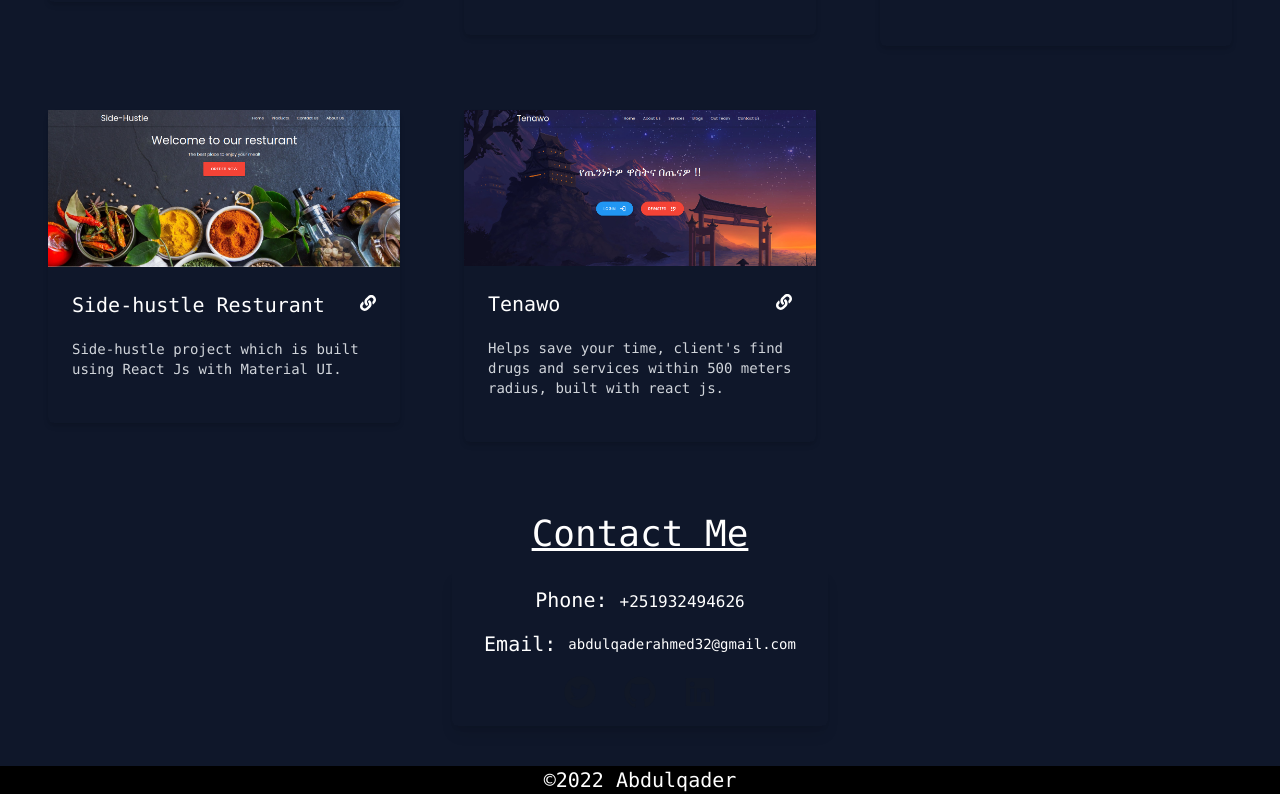
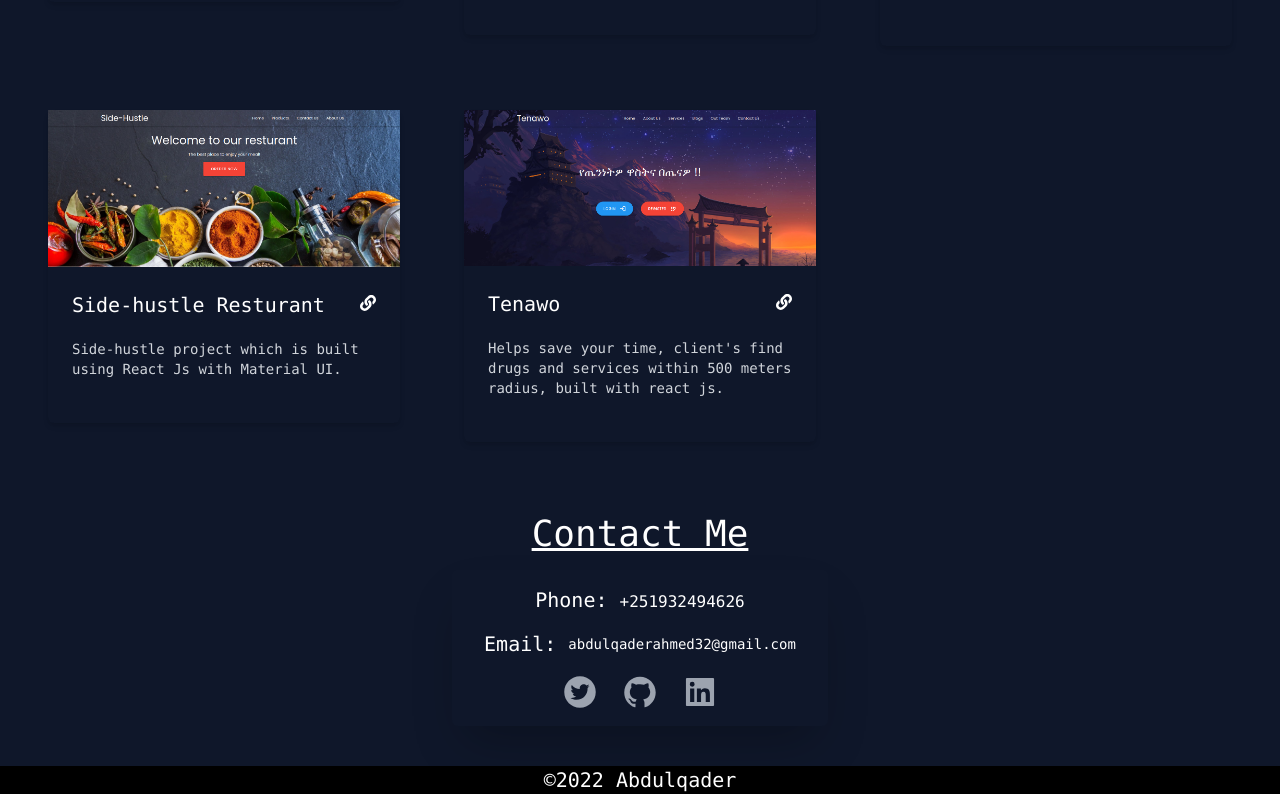
Before and after one commit to AbdulqaderAhmed/portfolio, a React (Vite) app: page / in a window 1280 px wide. Shown: the part 1977-2771 px from the top of the page. Built offline with nearby package versions, Linux system fonts and the light colour scheme.

Commit message:
contact button color changed

```diff
--- a/src/components/contact/Contact.jsx
+++ b/src/components/contact/Contact.jsx
@@ -10,7 +10,7 @@ export default function Contact() {
     <div className="pt-10">
       <h2 className="text-4xl text-center font-medium underline">Contact Me</h2>
 
-      <div className="bg-transparent rounded-md shadow-lg mx-4 mt-4 px-8 py-4 md:max-w-fit md:mx-auto">
+      <div className="bg-transparent rounded-md shadow-2xl mx-4 mt-4 px-8 py-4 md:max-w-fit md:mx-auto">
         <div className="flex space-x-3 pb-4 md:justify-center">
           <h3 className="text-xl">Phone:</h3>
           <p className="text-md pt-1">+251932494626</p>
@@ -21,24 +21,24 @@ export default function Contact() {
           <p className="text-sm pt-1 px-auto">abdulqaderahmed32@gmail.com</p>
         </div>
 
-        <div className="flex justify-center space-x-6 items-center text-4xl text-gray-900">
+        <div className="flex justify-center space-x-6 items-center text-4xl text-gray-400">
           <a
             href="https://twitter.com/Abdulqa67633591"
-            className="hover:scale-125 hover:text-black ease-linear duration-150"
+            className="hover:scale-125 hover:text-gray-100 ease-linear duration-150"
           >
             <AiFillTwitterCircle />
           </a>
 
           <a
             href="https://github.com/AbdulqaderAhmed"
-            className="hover:scale-125 hover:text-black ease-linear duration-150"
+            className="hover:scale-125 hover:text-gray-100 ease-linear duration-150"
           >
             <AiFillGithub />
           </a>
 
           <a
             href="https://www.linkedin.com/in/abdulqader-ahmed-a1a18a239/"
-            className="hover:scale-125 hover:text-black ease-linear duration-150"
+            className="hover:scale-125 hover:text-gray-100 ease-linear duration-150"
           >
             <AiFillLinkedin />
           </a>
```
